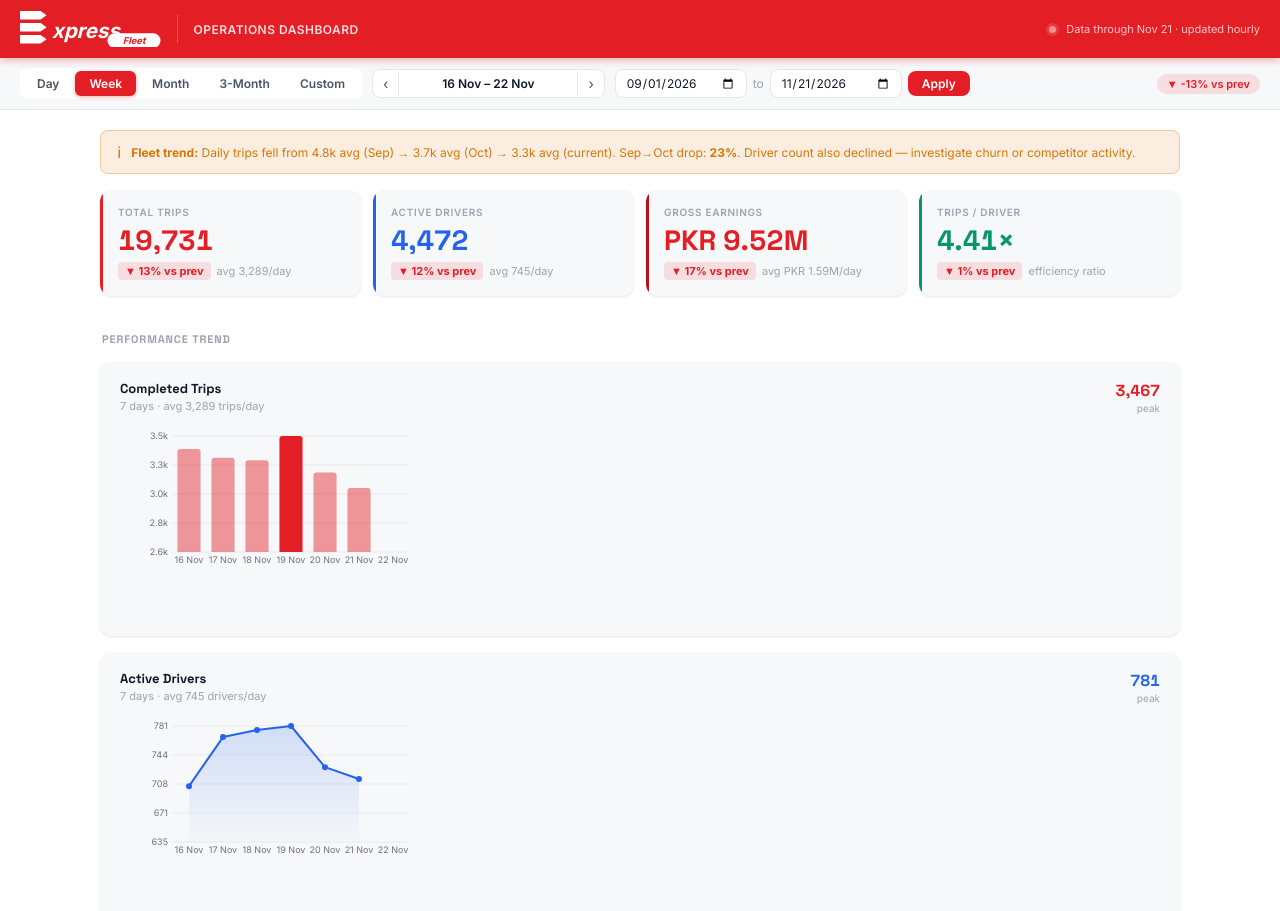
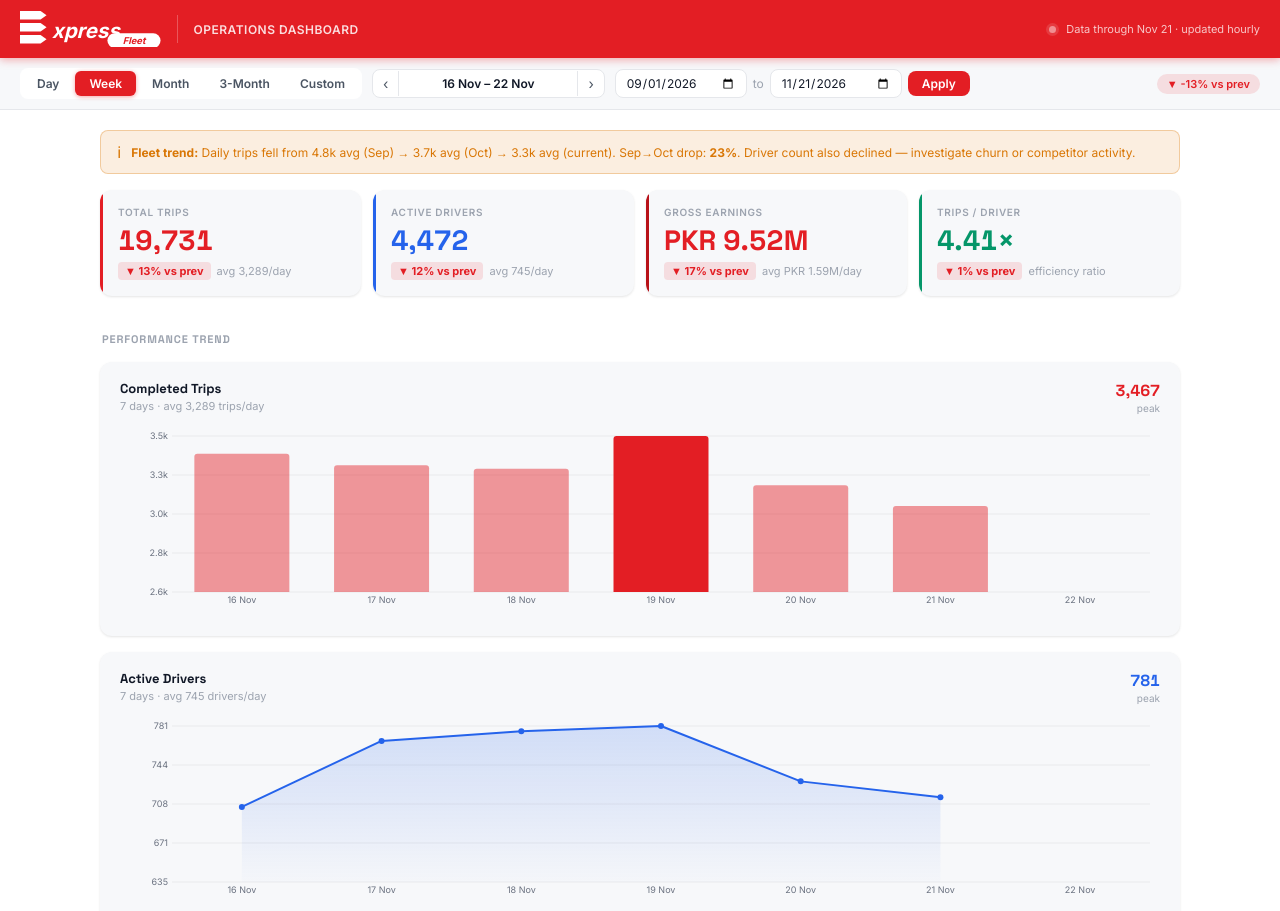
Before and after one commit to UmairNwz/EFS-OPS, a plain HTML site: page index.html in a window 1280 px wide. Shown: the top 911 px of the page. Drawn offline with Linux system fonts and the light colour scheme.

Commit message:
Dashboard refresh 2026-11-22 16:58 UTC

```diff
--- a/index.html
+++ b/index.html
@@ -117,7 +117,8 @@ input,select{font-family:inherit}
 .chart-peak{text-align:right}
 .chart-peak-val{font-family:'Space Grotesk',sans-serif;font-size:16px;font-weight:700;font-variant-numeric:tabular-nums}
 .chart-peak-lbl{font-size:10px;color:var(--fg3);margin-top:1px}
-.chart-wrap{position:relative;height:190px}
+.chart-wrap{position:relative;height:190px;overflow:hidden}
+.chart-wrap canvas{display:block;width:100%;height:100%}
 
 /* ━━ INSIGHT GRID ━━ */
 .insight-grid{display:grid;grid-template-columns:1fr 1fr;gap:16px}
```
